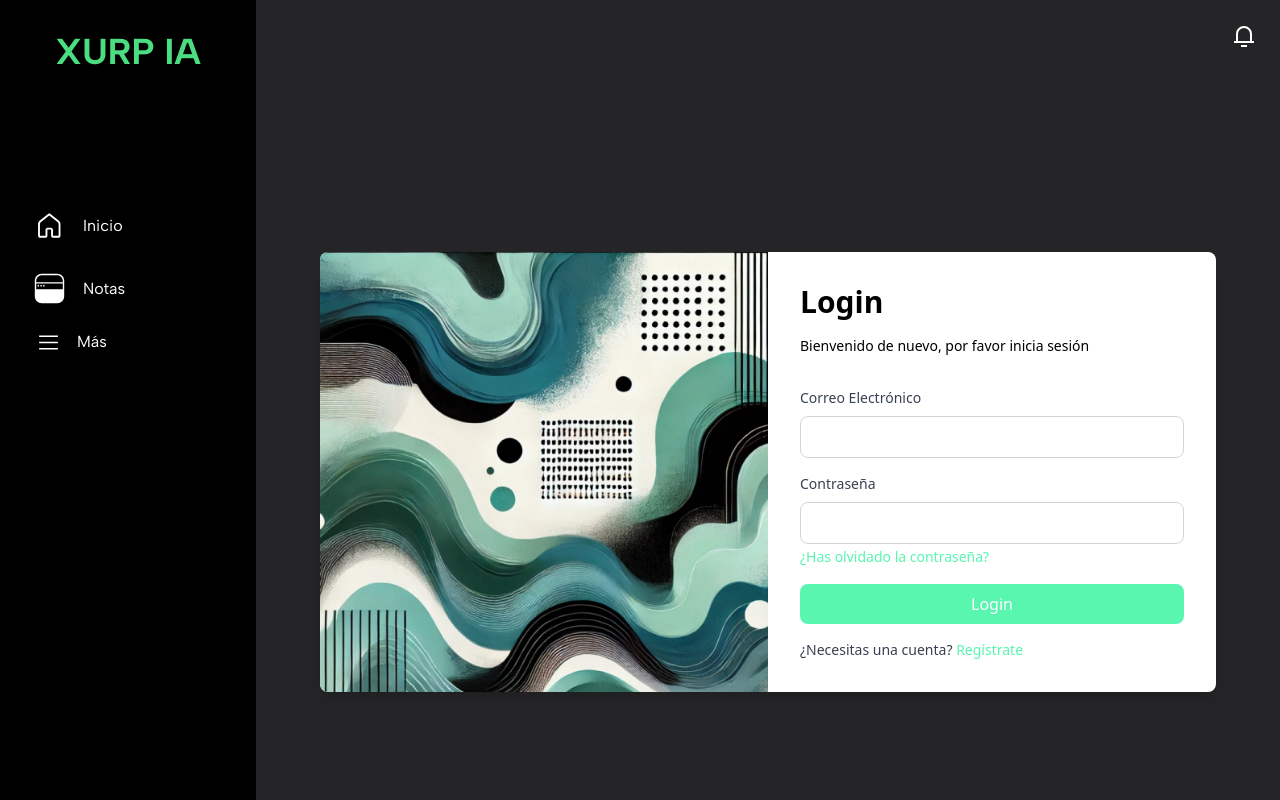
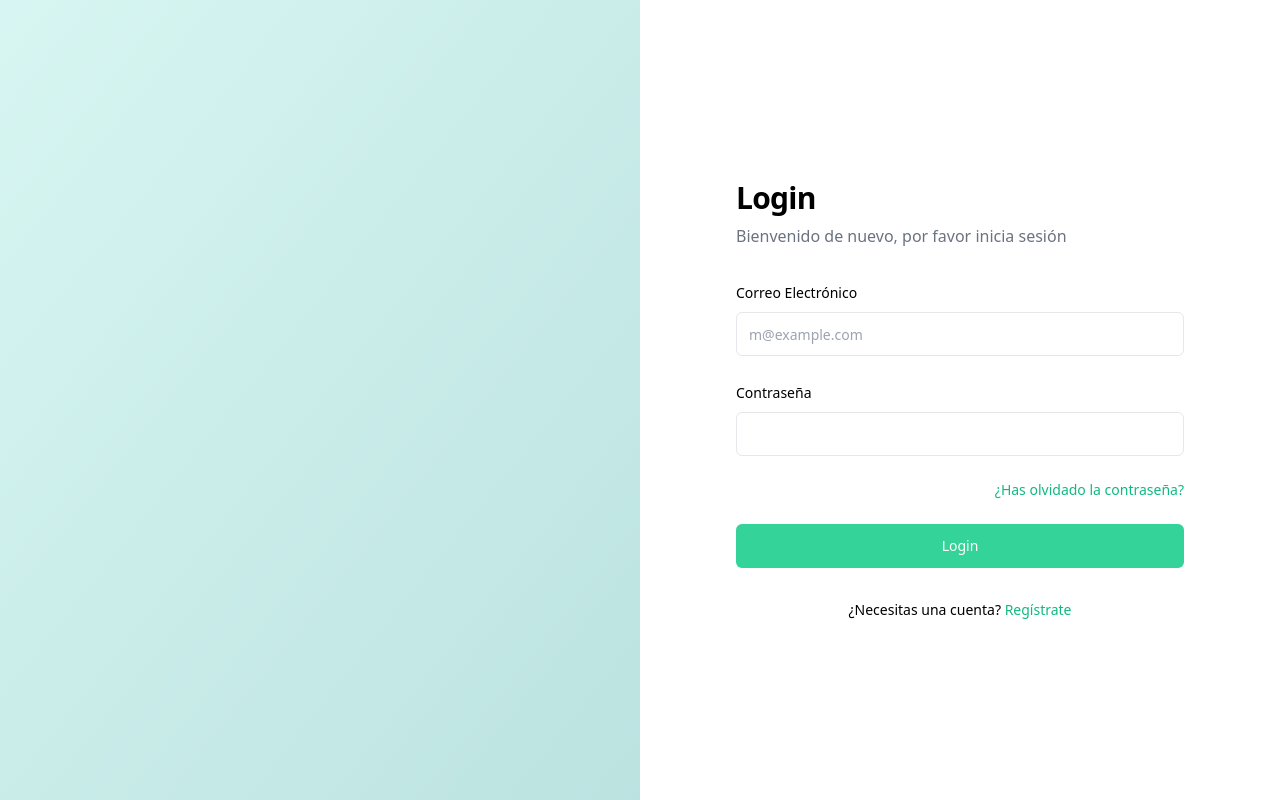
Before and after one commit to Mauroariza/xurpia-react, a React (Vite) app: page /Login in a window 1280 px wide. Built offline with nearby package versions, Linux system fonts and the light colour scheme.

Commit message:
cambios login

```diff
--- a/src/App.tsx
+++ b/src/App.tsx
@@ -1,6 +1,6 @@
 import { Routes, Route } from 'react-router-dom';
 import Home from './pages/Home';
-import Notificaciones from './pages/Notificaciones';
+
 import Login from './pages/Login';
 import Signup from './pages/Signup';
 import Notes from './pages/Notes';
@@ -16,11 +16,10 @@ function App() {
         <Route index element={<Home />} />
         <Route path="Home" element={<Home />} />
         <Route path="Notes" element={<Notes />} />
-        <Route path="Login" element={<Login />} />
-        <Route path="Signup" element={<Signup />} />
         <Route path="Dad" element={<Dad />} />
-        <Route path="Notificaciones" element={<Notificaciones />} />
       </Route>
+      <Route path="Login" element={<Login />} />
+      <Route path="Signup" element={<Signup />} />
     </Routes>
   );
 }
--- a/src/pages/Dad.tsx
+++ b/src/pages/Dad.tsx
@@ -1,4 +1,4 @@
-import React from 'react';
+
 import '@fontsource/albert-sans';
 import '@fontsource/albert-sans/400.css';
 import '@fontsource/albert-sans/500.css';
@@ -6,7 +6,7 @@ import '@fontsource/albert-sans/600.css';
 import '@fontsource/albert-sans/700.css';
 
 import SideBar from './SideBar';
-import Home from './Home';
+
 
 const Dad = () => {
   return (
--- a/src/pages/Layout.tsx
+++ b/src/pages/Layout.tsx
@@ -1,8 +1,8 @@
-import { Outlet } from 'react-router-dom';
+
 import SideBar from './SideBar';
 import Notificaciones from './Notificaciones';
 import { useState, useEffect } from 'react';
-import { useLocation } from 'react-router-dom';
+import { useLocation,Outlet } from 'react-router-dom';
 
 export const Layout = () => {
   const [showNotificacionesPopup, setShowNotificacionesPopup] = useState(false);
--- a/src/pages/Login.tsx
+++ b/src/pages/Login.tsx
@@ -1,69 +1,107 @@
 
 import { useForm } from 'react-hook-form';
-import { LoginData, loginRequest } from '../api/authLogin';
 
-export default function Signin() {
-  const { register, handleSubmit } = useForm<LoginData>();
+export default function Component() {
+  const { register, handleSubmit } = useForm();
 
-  const onSubmit = async (data: LoginData) => {
-    try {
-      const response = await loginRequest(data);
-      if (response.token === '200') {
-        alert('Se inició sesión correctamente');
-      }
-    } catch {
-      alert('El usuario no se encontró registrado');
-    }
+  const onSubmit = data => {
+    console.log(data);
+    // Aquí puedes manejar el envío del formulario
   };
 
   return (
-    <div className="min-h-screen flex items-center justify-center bg-[#252527]">
-      <div className="flex w-full max-w-4xl bg-white rounded-lg shadow-lg overflow-hidden">
+    <div className="min-h-screen w-full flex">
+      {/* Lado izquierdo - Imagen decorativa */}
+      <div className="hidden md:block w-1/2 bg-[#e7f6f6] relative overflow-hidden">
+        <div className="absolute inset-0 bg-gradient-to-br from-teal-200 to-teal-600 opacity-20" />
+        {/* Agrega tu imagen decorativa aquí */}
+      </div>
 
-        {/* Parte izquierda - Imagen */}
-        <div className="w-1/2 bg-cover" style={{ backgroundImage: "url('src/assets/loginIMG.png')" }}>
-        </div>
+      {/* Lado derecho - Formulario de inicio de sesión */}
+      <div className="w-full md:w-1/2 p-8 sm:p-12 lg:p-16 flex items-center justify-center">
+        <div className="w-full max-w-md space-y-8">
+          <div className="space-y-2">
+            <h1 className="text-3xl font-bold tracking-tight">Login</h1>
+            <p className="text-gray-500 dark:text-gray-400">
+              Bienvenido de nuevo, por favor inicia sesión
+            </p>
+          </div>
 
-        {/* Parte derecha - Formulario */}
-        <div className="w-1/2 p-8">
-          <h1 className=" text-3xl font-bold text-black mb-4">Login</h1>
-          <p className="text-sm text-black mb-8">Bienvenido de nuevo, por favor inicia sesión</p>
-
-          <form onSubmit={handleSubmit(onSubmit)} className="space-y-4">
-            <div>
-              <label className="block text-sm font-medium text-gray-700 mb-2">Correo Electrónico</label>
-              <input
+          <form className="space-y-6" onSubmit={handleSubmit(onSubmit)}>
+            <div className="space-y-2">
+              <label
+                className="text-sm font-medium leading-none"
+                htmlFor="email"
+              >
+                Correo Electrónico
+              </label>
+              <Input
+                id="email"
+                placeholder="m@example.com"
                 type="email"
-                {...register('correo')}
-                className="w-full px-4 py-2 border border-gray-300 rounded-lg focus:outline-none focus:ring-2 focus:ring-[#58F6AF]"
+                {...register('email', { required: true })}
               />
             </div>
-
-            <div>
-              <label className="block text-sm font-medium text-gray-700 mb-2">Contraseña</label>
-              <input
+            <div className="space-y-2">
+              <label
+                className="text-sm font-medium leading-none"
+                htmlFor="password"
+              >
+                Contraseña
+              </label>
+              <Input
+                id="password"
                 type="password"
-                {...register('contraseña')}
-                className="w-full px-4 py-2 border border-gray-300 rounded-lg focus:outline-none focus:ring-2 focus:ring-[#58F6AF]"
+                {...register('password', { required: true })}
               />
             </div>
+            <div className="flex items-center justify-end">
+              <a
+                className="text-sm text-emerald-500 hover:text-emerald-600"
+                href="#"
+              >
+                ¿Has olvidado la contraseña?
+              </a>
+            </div>
+            <Button className="w-full" type="submit">
+              Login
+            </Button>
+          </form>
 
-            <a href="#" className="text-sm text-[#58F6AF] hover:underline">¿Has olvidado la contraseña?</a>
-
-            <button
-              type="submit"
-              className="w-full bg-[#58F6AF] text-white py-2 rounded-lg hover:bg-[#4ae8a3] transition-colors duration-300"
+          <div className="text-center text-sm">
+            ¿Necesitas una cuenta?{' '}
+            <a
+              className="text-emerald-500 hover:text-emerald-600 font-medium"
+              href="#"
             >
-              Login
-            </button>
-
-            <p className="text-sm text-gray-700">
-              ¿Necesitas una cuenta?{' '}
-              <a href="#" className="text-[#58F6AF] hover:underline">Regístrate</a>
-            </p>
-          </form>
+              Regístrate
+            </a>
+          </div>
         </div>
       </div>
     </div>
   );
 }
+
+function Input({ id, placeholder, type, ...rest }) {
+  return (
+    <input
+      className="flex h-11 w-full rounded-md border border-input bg-background px-3 py-2 text-sm ring-offset-background file:border-0 file:bg-transparent file:text-sm file:font-medium placeholder:text-muted-foreground focus-visible:outline-none focus-visible:ring-2 focus-visible:ring-ring focus-visible:ring-offset-2 disabled:cursor-not-allowed disabled:opacity-50"
+      id={id}
+      placeholder={placeholder}
+      type={type}
+      {...rest}
+    />
+  );
+}
+
+function Button({ children, className, type }) {
+  return (
+    <button
+      type={type}
+      className={`inline-flex items-center justify-center rounded-md text-sm font-medium ring-offset-background transition-colors focus-visible:outline-none focus-visible:ring-2 focus-visible:ring-ring focus-visible:ring-offset-2 disabled:pointer-events-none disabled:opacity-50 h-11 bg-emerald-400 hover:bg-emerald-500 text-white ${className}`}
+    >
+      {children}
+    </button>
+  );
+}
--- a/src/pages/SideBar.tsx
+++ b/src/pages/SideBar.tsx
@@ -29,7 +29,7 @@ function SideBar() {
             </div>
 
             <div className="NOTAS mt-3 mb-4">
-              <NavLink to="Notes" className="flex items-center py-2 px-4 rounded">
+              <NavLink to="/Notes" className="flex items-center py-2 px-4 rounded">
                 <svg
                   xmlns="http://www.w3.org/2000/svg"
                   width="35"
--- a/src/pages/Signup.tsx
+++ b/src/pages/Signup.tsx
@@ -1,4 +1,4 @@
-import React from 'react'
+
 import {useForm} from 'react-hook-form'
 import { FormData, registerUser } from '../api/authSignUp'
 
```
